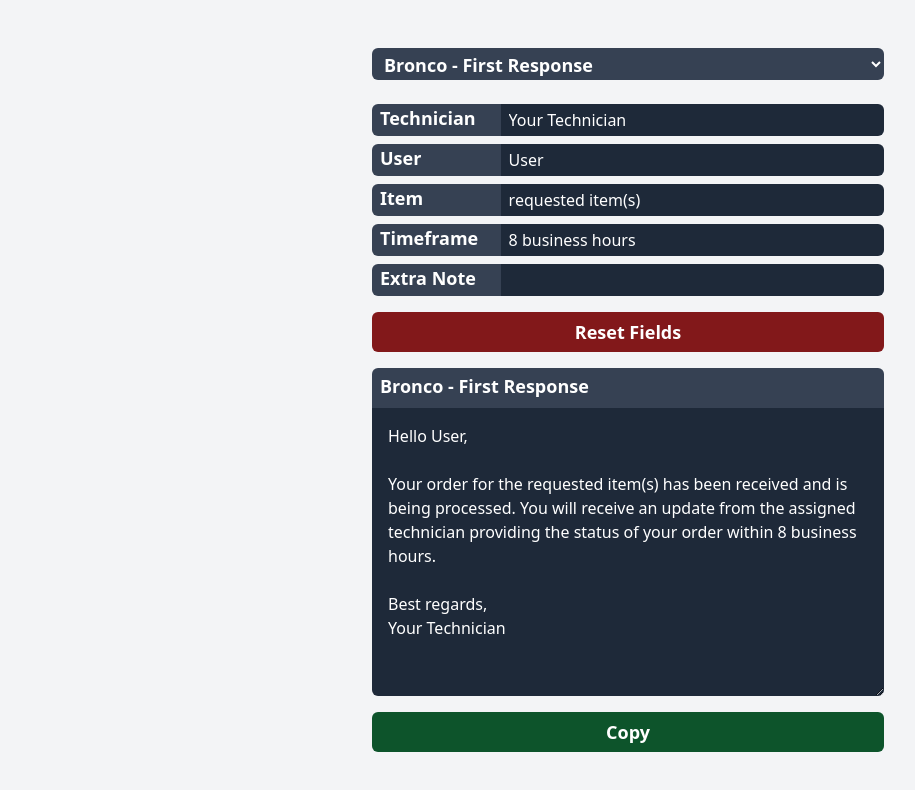
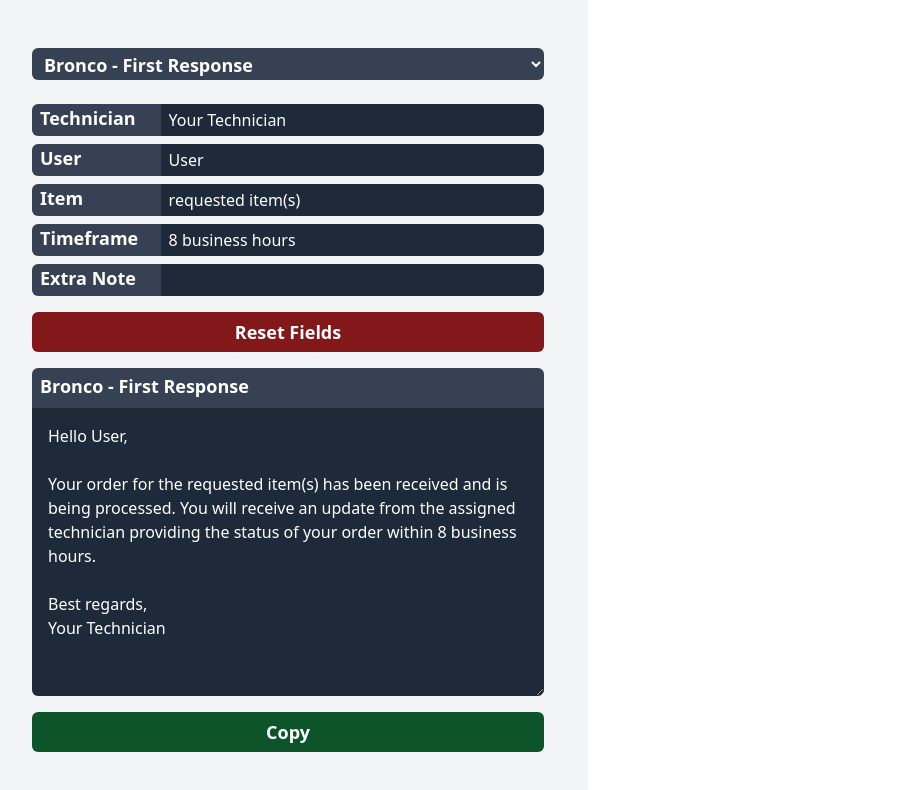
Before and after one commit to brthomiu/brads_responder_v3, a React (Vite) app: page / in a window 1280 px wide. Shown: the top 790 px of the page, without its empty margins (12-927 px from the left). Built offline with nearby package versions, Linux system fonts and the light colour scheme.

Commit message:
add margins to window

```diff
--- a/src/App.tsx
+++ b/src/App.tsx
@@ -3,7 +3,7 @@ import Orders from "./pages/Orders"
 function App() {
 
   return (
-    <div className="bg-gray-100 dark:bg-gray-900 min-h-screen flex items-center justify-center">
+    <div className="bg-gray-100 dark:bg-gray-900 w-[600px] min-h-screen flex items-center justify-center">
       <Orders />
     </div>
   )
--- a/src/components/Editor.tsx
+++ b/src/components/Editor.tsx
@@ -65,7 +65,7 @@ function Editor() {
       <div className="mb-6">
         {/* --- CHANGE 4: Update <select> to be a controlled component --- */}
         <select
-          className="bg-gray-700 h-8 w-lg text-lg font-semibold py-1 px-2 text-white rounded-md"
+          className="bg-gray-700 mt-4 h-8 w-lg text-lg font-semibold py-1 px-2 text-white rounded-md"
           value={selectedTemplate?.name || ""} // Use value prop bound to state
           onChange={(e: React.ChangeEvent<HTMLSelectElement>) => {
             const selectedName = e.target.value;
@@ -140,7 +140,7 @@ function Editor() {
         onClick={() => {
           navigator.clipboard.writeText(processText(text, infoObject));
         }}
-        className="bg-green-900 h-10 w-full text-lg py-1 px-2 text-white font-semibold rounded-md hover:bg-green-800 active:bg-green-900"
+        className="bg-green-900 mb-4 h-10 w-full text-lg py-1 px-2 text-white font-semibold rounded-md hover:bg-green-800 active:bg-green-900"
       >
         Copy
       </button>
```
Also changed, not shown: 1 other file (tests, documents, lock files or other folders).
